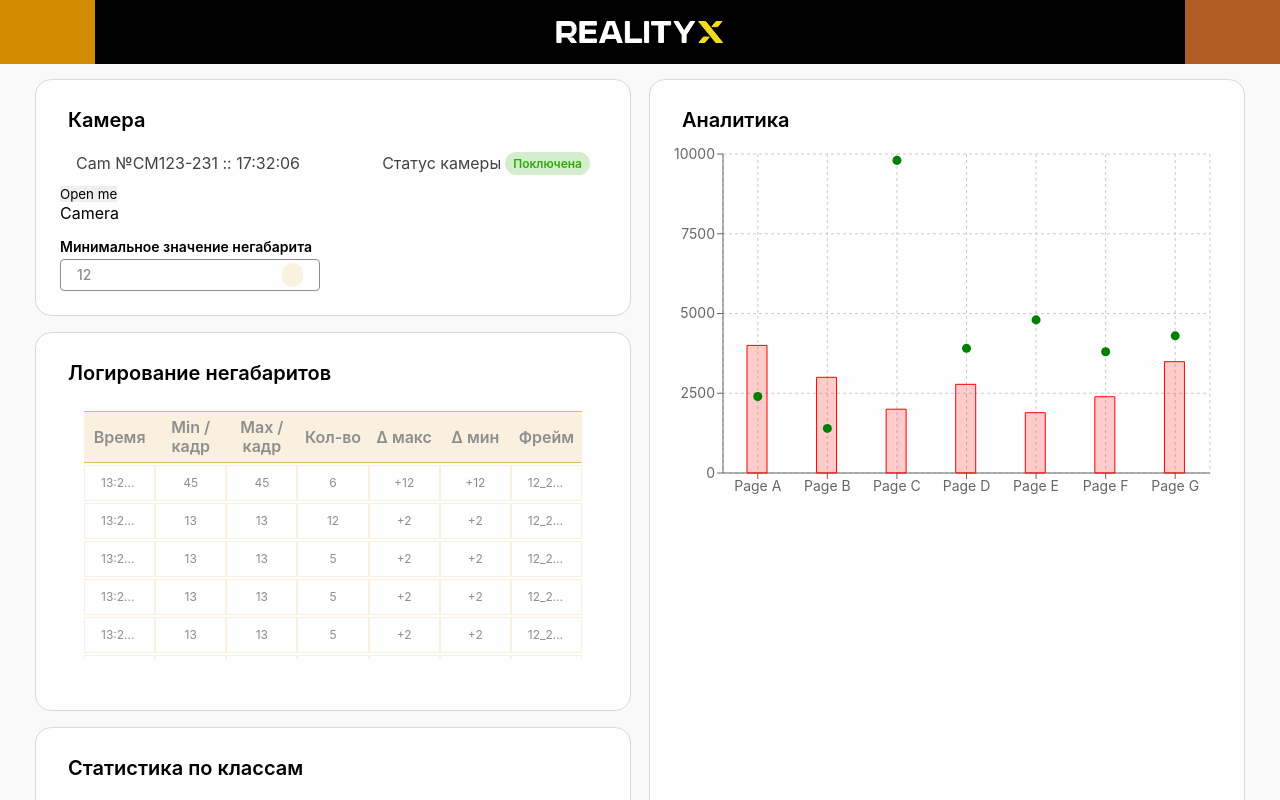
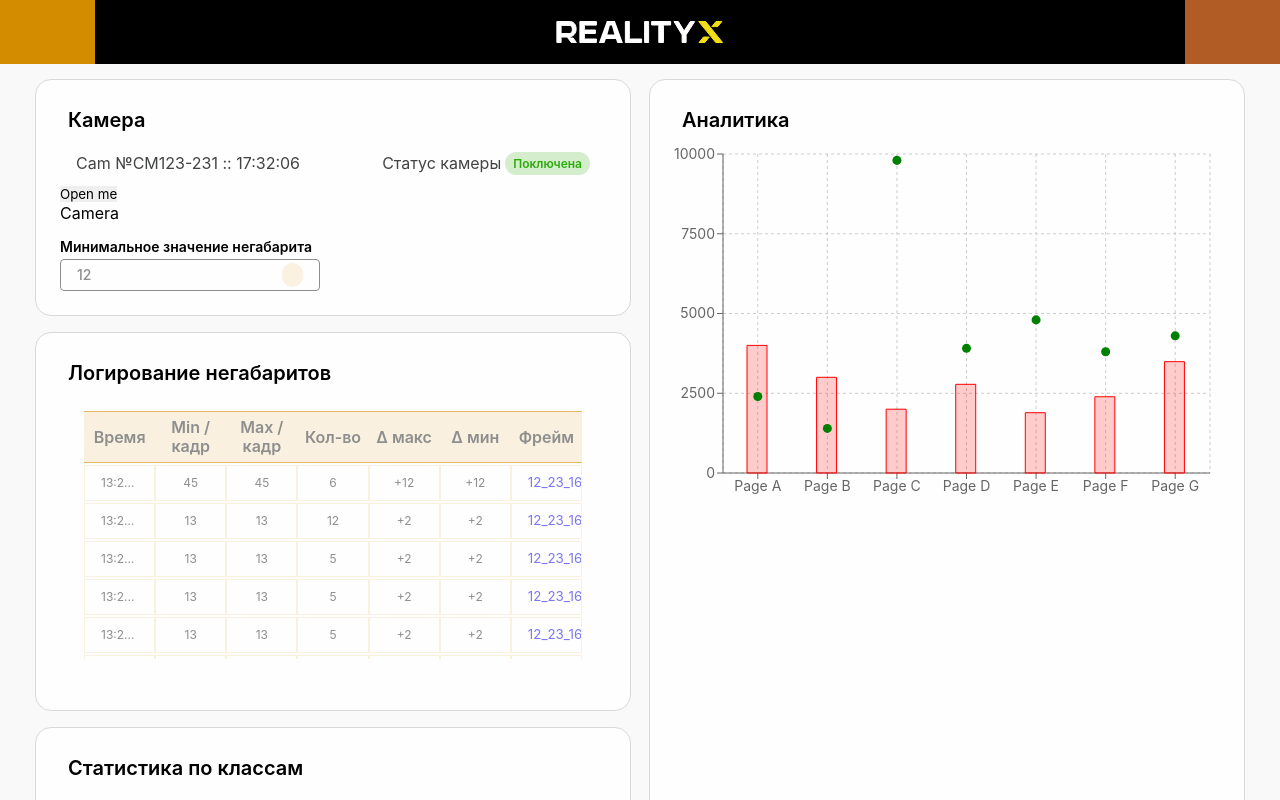
Before and after one commit to AlexGeniusMan/Polyus-Hack-2022-RealityX-Frontend, a React (Create React App) app: page /login in a window 1280 px wide. Shown: the top 800 px of the page. Built offline with nearby package versions, Linux system fonts and the light colour scheme; no server answers; a web font is replaced by a local one.

Commit message:
Added logs modal

```diff
--- a/src/components/Logs/Logs.tsx
+++ b/src/components/Logs/Logs.tsx
@@ -4,7 +4,6 @@ import TableComponent from '../TableComponent/TableComponent'
 import {useLogs} from './useLogs'
 
 const Logs = () => {
-
     const {columns, data} = useLogs()
 
     return (
--- /dev/null
+++ b/src/components/Logs/LogsModal.tsx
@@ -0,0 +1,32 @@
+import React, {FC, useState} from 'react'
+import styles from './Logs.module.scss'
+import ModalComponent from '../ModalComponent/ModalComponent'
+import {TableLogsDataType} from '../../types/Types'
+
+const LogsModal:FC<MyProps> = ({row, index}) => {
+    const [visible, setVisible] = useState(false)
+    const handleClick = () => {
+        setVisible((visible) => !visible)
+    }
+    const handleClose = () => {
+        setVisible(false)
+    }
+
+    return (
+        <div className={styles['modal']}>
+            <button onClick={handleClick} className={styles['modal-button']}>12_23_16.jpg</button>
+            <ModalComponent onClose={handleClose} visible={visible} title={'Кадр негабарита: 12_23_16.jpg'}>
+                <div className={styles['modal-img']}>
+                    <img src='https://media.istockphoto.com/photos/image-of-open-antique-book-on-wooden-table-with-glitter-overlay-picture-id1354441996?b=1&k=20&m=1354441996&s=170667a&w=0&h=O4JDagXhIh1N13PNN6G4_L5KB5QPZryin7FOrZnzYvc=' className={styles['img']} />
+                </div>
+            </ModalComponent>
+        </div>
+    )
+}
+
+export default LogsModal
+
+type MyProps = {
+    row: TableLogsDataType,
+    index: number
+}
--- a/src/components/Logs/useLogs.tsx
+++ b/src/components/Logs/useLogs.tsx
@@ -1,5 +1,6 @@
 import React, {useCallback, useEffect, useState} from 'react'
 import {TableClassesColumnsType, TableLogsDataType} from '../../types/Types'
+import LogsModal from './LogsModal'
 
 export const useLogs = () => {
 
@@ -40,6 +41,7 @@ export const useLogs = () => {
             title: 'Фрейм',
             dataIndex: 'frame',
             key: 'frame',
+            render: (value: any, row: TableLogsDataType, index: number) => <LogsModal row={row} index={index} />
         },
     ] as TableClassesColumnsType[]
 
--- a/src/styles/components/logs/index.scss
+++ b/src/styles/components/logs/index.scss
@@ -50,3 +50,19 @@
         }
     }
 }
+
+.modal {
+
+    &-button {
+        background-color: transparent;
+        color: dt.$blue-100;
+        cursor: pointer;
+    }
+    &-img {
+
+        & .img {
+            display: block;
+            width: 100%;
+        }
+    }
+}
```
